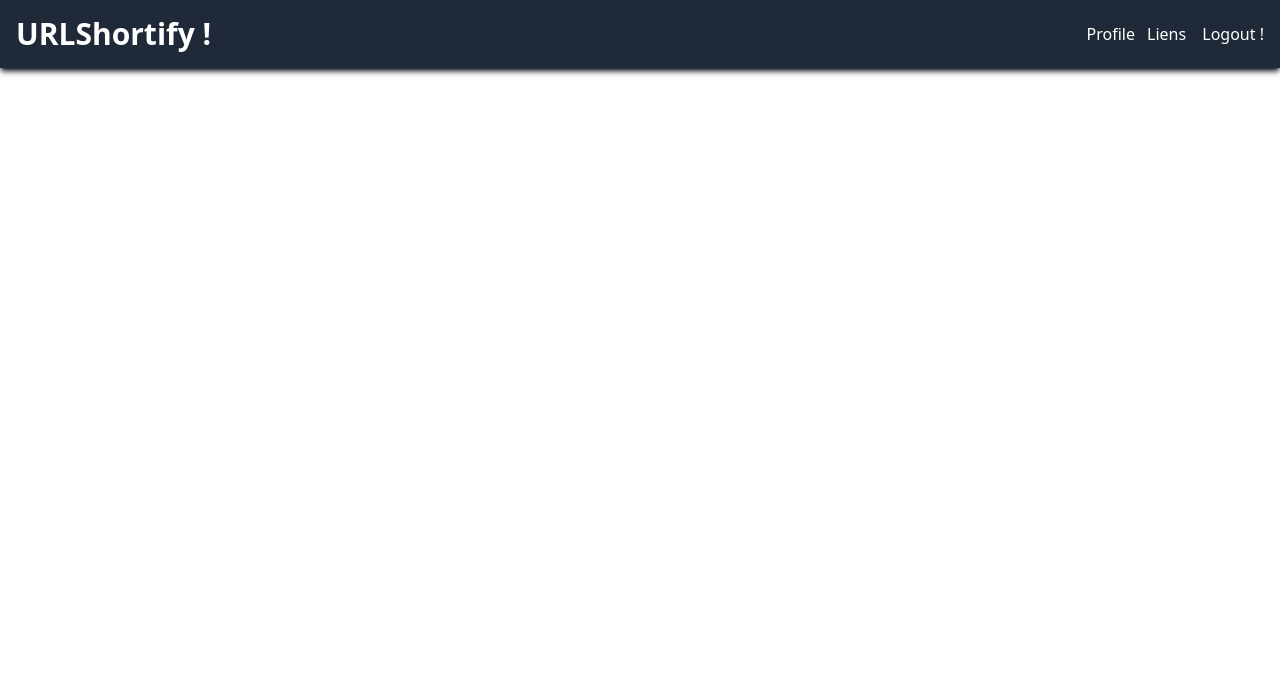
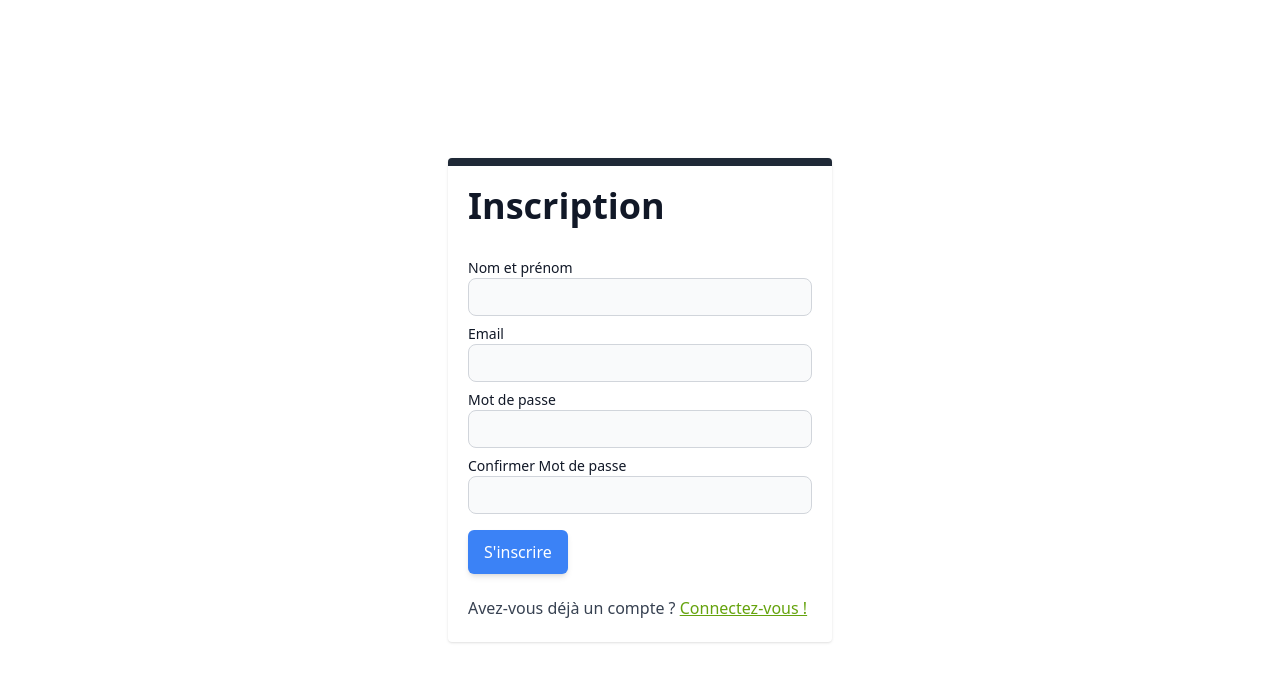
Before and after one commit to iamdumonde/nuxt-url-shortener, a Nuxt app: page /register in a window 1280 px wide. Shown: the top 682 px of the page. Built offline with nearby package versions, Linux system fonts and the light colour scheme.

Commit message:
création des pages de connexion de déconnexion,

```diff
--- /dev/null
+++ b/assets/css/tailwind.css
@@ -0,0 +1,19 @@
+@tailwind base;
+@tailwind components;
+@tailwind utilities;
+
+@layer base {
+    input {
+        @apply bg-gray-50 border border-gray-300 text-gray-900 text-sm rounded-lg focus:ring-blue-500 focus:border-blue-500 w-full block p-2;
+      }
+
+      label {
+        @apply block mb-2 text-sm font-medium text-gray-900;
+      }
+}
+
+@layer components {
+    .btn {
+        @apply px-4 py-2 rounded-md shadow-md text-white bg-blue-500 hover:bg-blue-700 mt-2;
+    }
+}
--- /dev/null
+++ b/layouts/centered.vue
@@ -0,0 +1,13 @@
+<template>
+  <div class="h-screen flex justify-center items-center">
+    <div class="p-5 rounded bg-white shadow border-t-8 border-gray-800 w-96">
+      <slot />
+    </div>
+  </div>
+</template>
+
+<script lang="ts" setup>
+
+</script>
+
+<style></style>
--- a/nuxt.config.ts
+++ b/nuxt.config.ts
@@ -1,7 +1,7 @@
 // https://nuxt.com/docs/api/configuration/nuxt-config
 export default defineNuxtConfig({
   devtools: { enabled: true },
-  modules: ["@nuxtjs/tailwindcss"],
+  modules: ["@nuxtjs/tailwindcss", "nuxt-icon"],
   runtimeConfig: {
     public: {
       appUrl: process.env.APP_URL || "http://localhost:3000"
--- /dev/null
+++ b/pages/login.vue
@@ -0,0 +1,33 @@
+<template>
+  <div class="prose">
+    <h1>Connexion</h1>
+    <form>
+      <label for="">
+        Email
+        <input type="email">
+      </label>
+      <label for="">
+        Mot de passe
+        <input type="password">
+      </label>
+
+      <button type="button" class="btn">Se connecter</button>
+    </form>
+
+    <p>Pas de compte ?
+      <NuxtLink to="/register" class="underline text-lime-600">Inscrivez-vous !</NuxtLink>
+    </p>
+
+  </div>
+</template>
+
+<script lang="ts" setup>
+definePageMeta({
+  layout: 'centered',
+});
+
+</script>
+
+<style>
+
+</style>
--- /dev/null
+++ b/pages/logout.vue
@@ -0,0 +1,11 @@
+<template>
+  <div>
+    Déconnexion
+  </div>
+</template>
+
+<script lang="ts" setup>
+
+</script>
+
+<style></style>
--- /dev/null
+++ b/pages/register.vue
@@ -0,0 +1,41 @@
+<template>
+  <div class="prose">
+    <h1>Inscription</h1>
+    <form>
+      <label for="">
+        Nom et prénom
+        <input type="text">
+      </label>
+      <label for="">
+        Email
+        <input type="email">
+      </label>
+      <label for="">
+        Mot de passe
+        <input type="password">
+      </label>
+      <label for="">
+        Confirmer Mot de passe
+        <input type="password">
+      </label>
+
+      <button type="button" class="btn">S'inscrire</button>
+    </form>
+
+    <p>Avez-vous déjà un compte ?
+      <NuxtLink to="/login" class="underline text-lime-600">Connectez-vous !</NuxtLink>
+    </p>
+
+  </div>
+</template>
+
+<script lang="ts" setup>
+definePageMeta({
+  layout: 'centered',
+});
+
+</script>
+
+<style>
+
+</style>
```
